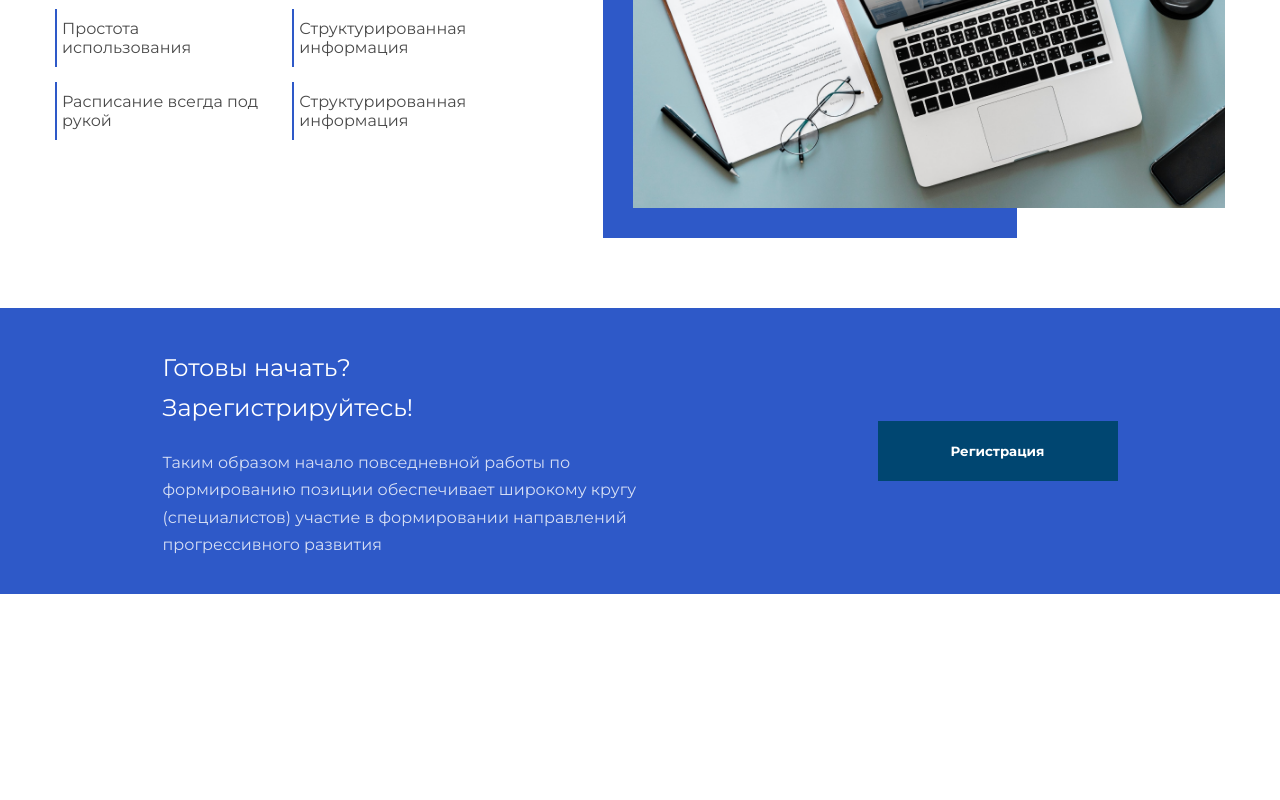
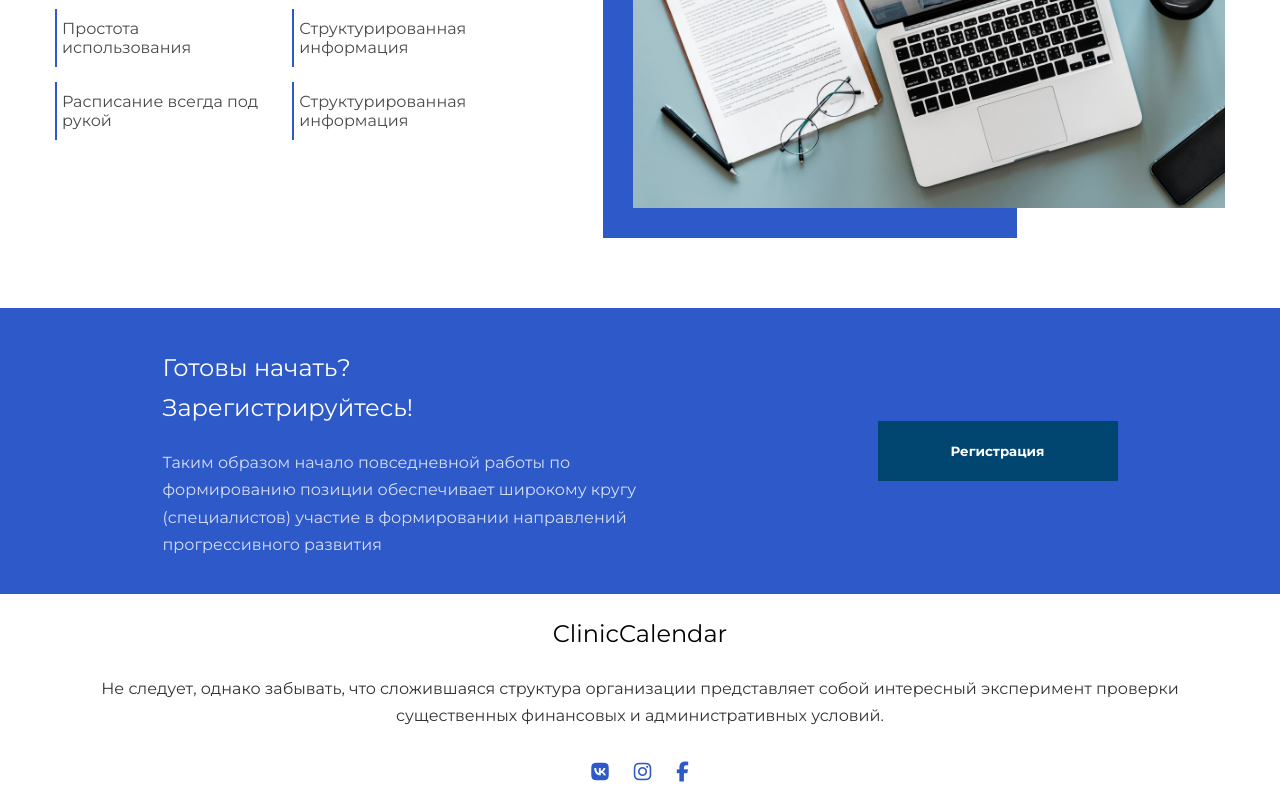
Before and after one commit to dmitrii-artuhov/clinic_calendar, a React (Create React App) app in the folder client/: page / in a window 1280 px wide. Shown: the part 307-1107 px from the top of the page. Before the commit the page ends 901 px from the top, so only its background shows below. Built offline with nearby package versions, Linux system fonts and the light colour scheme; the HTML template or start-up script is replaced by a standard one.

Commit message:
finished with designing

```diff
--- a/client/public/index.html
+++ b/client/public/index.html
@@ -7,6 +7,7 @@
       content="Web site created using create-react-app"
     />
     <link href="https://fonts.googleapis.com/css?family=Montserrat:300,400,500,600,700&display=swap" rel="stylesheet">
+    <script src="https://kit.fontawesome.com/2fd836de1e.js" crossorigin="anonymous"></script>
     <title>React App</title>
   </head>
   <body>
--- a/client/src/App.js
+++ b/client/src/App.js
@@ -4,6 +4,7 @@ import React, { Component, Fragment } from 'react';
 import Header from './components/Header/Header';
 import Content from './components/Content/Content';
 import Offer from './components/Offer/Offer';
+import Footer from './components/Footer/Footer';
 
 // styles
 import './index.scss';
@@ -15,6 +16,7 @@ export class App extends Component {
         <Header />
         <Content />
         <Offer />
+        <Footer />
       </Fragment>
     );
   }
--- /dev/null
+++ b/client/src/components/Footer/Footer.js
@@ -0,0 +1,28 @@
+import React, { Component } from 'react';
+
+// styles
+import './Footer.scss';
+
+export class Footer extends Component {
+	render() {
+		return (
+			<section className="container footer">
+				<div className="footer__info">
+					<h2>ClinicCalendar</h2>
+					<p>
+						Не следует, однако забывать, что сложившаяся структура организации представляет собой интересный эксперимент проверки существенных финансовых и административных условий.
+					</p>
+				</div>
+				<div className="footer__socials">
+					<ul>
+						<a href="https://vk.com"><li><i className="fab fa-vk"></i></li></a>
+						<a href="https://www.instagram.com/?hl=ru"><li><i className="fab fa-instagram"></i></li></a>
+						<a href="https://ru-ru.facebook.com/"><li><i className="fab fa-facebook-f"></i></li></a>
+					</ul>
+				</div>
+			</section>
+		);
+	}
+}
+
+export default Footer;
--- /dev/null
+++ b/client/src/components/Footer/Footer.scss
@@ -0,0 +1,44 @@
+.footer {
+	width: 100%;
+	display: flex;
+	flex-direction: column;
+	justify-content: center;
+
+	&__info {
+		text-align: center;
+
+		h2 {
+			font-family: 'Montserrat', sans-serif;
+			font-weight: 400;
+			line-height: 170%;
+		}
+
+		p {
+			font-family: 'Montserrat', sans-serif;
+			line-height: 170%;
+			opacity: .8;
+		}
+	}
+
+	&__socials {
+		text-align: center;
+
+		ul {
+			list-style: none;
+			padding: 0;
+
+			a:nth-child(2) {
+				margin: 0 25px;
+			}
+
+			a {
+				color: #2E59C8;
+			}
+
+			li {
+				display: inline-block;
+				font-size: 20px;
+			}
+		}
+	}
+}
```
